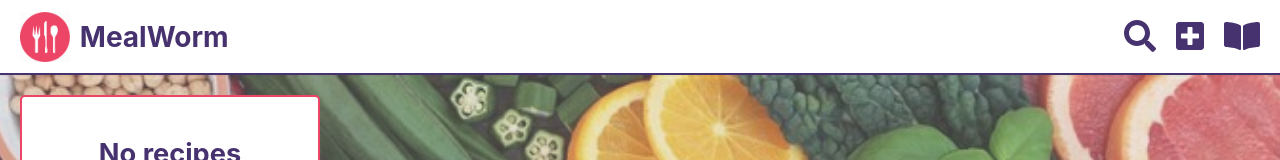
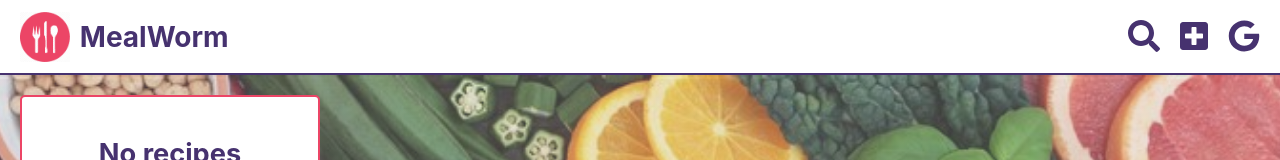
Before and after one commit to rebeccafennelly/mealworm-repo, a React (Create React App) app: page / in a window 1280 px wide. Shown: the top 160 px of the page. Built offline with nearby package versions, Linux system fonts and the light colour scheme.

Commit message:
Completed code along steps

```diff
--- a/src/App.jsx
+++ b/src/App.jsx
@@ -1,14 +1,20 @@
 import React, { Component } from "react";
 import styles from "./App.module.scss";
 import NavBar from "./components/NavBar";
+import Routes from "./containers/Routes/Routes";
+import firebase, { provider } from "./firebase";
 
 import library from "./data/fa-library";
-import Routes from "./containers/Routes/Routes";
 
 class App extends Component {
   state = {
     recipes: [],
+    user: null,
   };
+
+  componentDidMount() {
+    this.getUser();
+  }
 
   cleanRecipe = (recipe) => {
     const cleanedRecipe = {
@@ -50,11 +56,31 @@ class App extends Component {
       });
   };
 
+  signIn = () => {
+    firebase.auth().signInWithRedirect(provider);
+  };
+
+  getUser = () => {
+    firebase
+      .auth()
+      .getRedirectResult()
+      .then((result) => {
+        this.setState({ user: result.user });
+      })
+      .catch((error) => {
+        console.log(error);
+      });
+  };
+
   render() {
     return (
       <>
         <section className={styles.nav}>
-          <NavBar updateSearchText={this.grabRecipes} />
+          <NavBar
+            updateSearchText={this.grabRecipes}
+            user={this.state.user}
+            signIn={this.signIn}
+          />
         </section>
         <section className={styles.content}>
           <Routes recipes={this.state.recipes} />
--- a/src/components/NavBar/NavBar.jsx
+++ b/src/components/NavBar/NavBar.jsx
@@ -7,7 +7,19 @@ import SearchBar from "../SearchBar";
 
 class NavBar extends Component {
   render() {
-    const { updateSearchText } = this.props;
+    const { updateSearchText, signIn, user } = this.props;
+
+    const cookbookLinkJsx = user ? (
+      <span className={styles.faStyles}>
+        <Link to="cookbook">
+          <FontAwesomeIcon icon="book-open" />
+        </Link>
+      </span>
+    ) : (
+      <span className={styles.faStyles}>
+        <FontAwesomeIcon icon={["fab", "google"]} onClick={signIn} />
+      </span>
+    );
 
     return (
       <nav className={styles.navFlex}>
@@ -27,11 +39,7 @@ class NavBar extends Component {
               <FontAwesomeIcon icon="plus-square" />
             </Link>
           </span>
-          <span className={styles.faStyles}>
-            <Link to="cookbook">
-              <FontAwesomeIcon icon="book-open" />
-            </Link>
-          </span>
+          {cookbookLinkJsx}
         </div>
       </nav>
     );
--- a/src/data/fa-library.js
+++ b/src/data/fa-library.js
@@ -1,7 +1,7 @@
 import { library } from "@fortawesome/fontawesome-svg-core";
 
 import { faHeart as faOpenHeart } from "@fortawesome/free-regular-svg-icons";
-import { faYoutube } from "@fortawesome/free-brands-svg-icons";
+import { faYoutube, faGoogle } from "@fortawesome/free-brands-svg-icons";
 import {
     faSearch,
     faArrowRight,
@@ -19,5 +19,6 @@ export default library.add(
     faGlobe,
     faBookOpen,
     faYoutube,
-    faPlusSquare
+    faPlusSquare,
+    faGoogle
 );
--- a/src/firebase.js
+++ b/src/firebase.js
@@ -3,7 +3,7 @@ import "firebase/firestore";
 import "firebase/storage";
 import "firebase/auth";
 
-const firebaseApp = firebase.initializeApp({
+firebase.initializeApp({
     apiKey: "AIzaSyBGN81qNYlgtbPqTZ06A8k4-uT2BMndVBc",
     authDomain: "mealworm-14b23.firebaseapp.com",
     databaseURL: "https://mealworm-14b23.firebaseio.com",
@@ -16,4 +16,6 @@ const firebaseApp = firebase.initializeApp({
 
 export const firestore = firebase.firestore();
 
+export const provider = new firebase.auth.GoogleAuthProvider();
+
 export default firebase;
```
